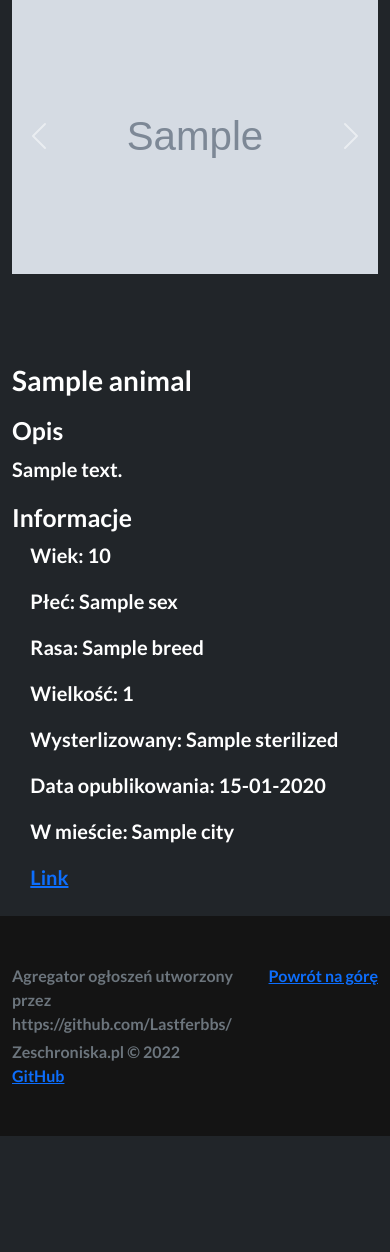
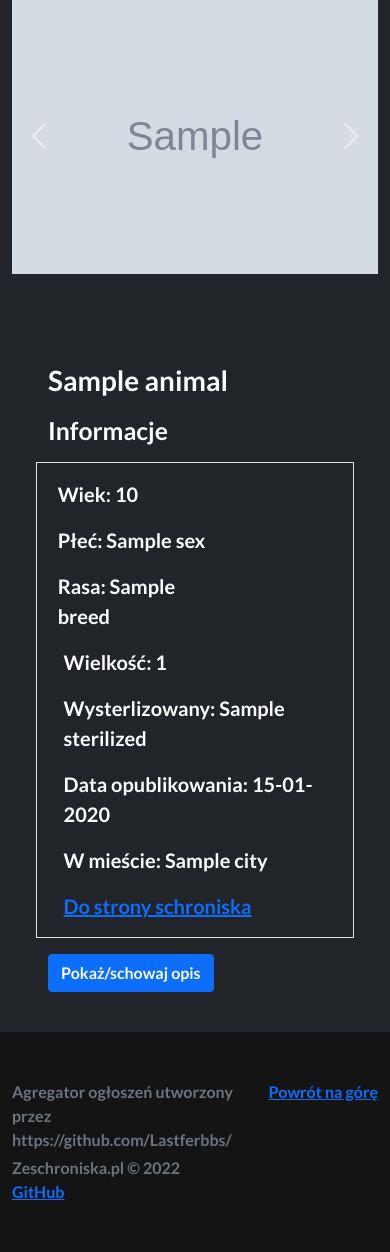
Before and after one commit to Lastferbbs/ZeSchroniska.pl, a Django app: template shelters/templates/shelters/animal_card.html in a window 390 px wide. Shown: the part 105-1357 px from the top of the page. Before the commit the page ends 1241 px from the top, so only its background shows below. Run offline with Django 3.2, Linux system fonts and the light colour scheme; the template is opened without the code that fills it: most values are stand-ins (such as "Sample title", 1, 10 or a date in 2020); grey boxes marked "Sample" are stand-in pictures; some libraries are stand-ins or nearby versions.

Commit message:
Modified animal_card.html - visual changes
Sometimes description was too long on mobile version and looked bad.
Now it is hidden in collapsed div and can be expanded by clicking on.

Also now details are above description and are put in border.

```diff
--- a/shelters/templates/shelters/animal_card.html
+++ b/shelters/templates/shelters/animal_card.html
@@ -6,7 +6,7 @@
 
 
 <div class="container-fluid">
-    <div class="row justify-content-center text-white">
+    <div class="row justify-content-center text-white" style="max-height: 100%">
         <div class="col-12 col-md-12 col-lg-6  mb-4 mt-5  justify-content-center mx-auto" style="max-width: 100%;">
             <!-- <img src={{animal.first_picture}} class="rounded " alt="..."> -->
             <div id="carouselExampleIndicators" class="carousel slide" data-bs-interval="false" data-bs-ride="true">
@@ -38,27 +38,77 @@
                 </button>
             </div>
         </div>
-        <div class="col-12 col-md-12 col-lg-6 mb-4 mt-5">
+        <div class="col-12 col-md-12 col-lg-6 mb-4 mt-5 px-5">
             <h1 class="fs-1" style="text-align:left">{{animal.name}} </h1>
-            <h2 class="fs-2" style="text-align:left">Opis </h2>
-            <p class="fs-5" style="text-align:left; overflow: auto;">{{animal.description}} </p>
+
             <h1 class="fs-1" style="text-align:left"></h1>
             <h2 class="fs-2" style="text-align:left">Informacje </h2>
+            <p></p>
+            <div class="row row-cols-auto border py-3 mb-3">
+                <div class="col-md-4">
                     <p class="fs-5" style="text-align:left; padding-left: 5%;">Wiek: {{animal.age}} </p>
                     <p class="fs-5" style="text-align:left; padding-left: 5%;">Płeć: {{animal.sex}} </p>
                     <p class="fs-5" style="text-align:left; padding-left: 5%;">Rasa: {{animal.breed}} </p>
+                </div>
+                <div class="col-md-4">
                     <p class="fs-5" style="text-align:left; padding-left: 5%;">Wielkość: {{animal.size}} </p>
-            <p class="fs-5" style="text-align:left; padding-left: 5%;">Wysterlizowany: {{animal.sterilized}} </p>
+                    <p class="fs-5" style="text-align:left; padding-left: 5%;">Wysterlizowany: {{animal.sterilized}}
+                    </p>
+
+
+                </div>
+                <div class="col-md-4">
                     <p class="fs-5" style="text-align:left; padding-left: 5%;">Data opublikowania:
                         {{animal.publication_date|date:"d-m-Y"}}
                     </p>
                     <p class="fs-5" style="text-align:left; padding-left: 5%;">W mieście:
                         {{animal.shelter.city}} </p>
-            <a class="fs-5" href="{{animal.link}}" style="text-align:left; padding-left: 5%;">Link</a>
+                    <a class="fs-5" href="{{animal.link}}" style="text-align:left; padding-left: 5%;">Do strony
+                        schroniska</a>
+                </div>
+            </div>
+
+            <h2 class="fs-2 d-none d-sm-block" style="text-align:left">Opis </h2>
+            <p class="fs-5 d-none d-sm-block" style="text-align: justify; overflow: auto;">{{animal.description}} </p>
+
+
+            <p>
+                <button class="btn btn-primary d-block d-sm-none" type="button" data-bs-toggle="collapse"
+                    data-bs-target="#collapseExample" aria-expanded="false" aria-controls="collapseExample">
+                    Pokaż/schowaj opis
+                </button>
+            </p>
+            <div class="collapse" id="collapseExample">
+                <div class="fs-5" style="text-align: left; overflow: auto;">
+                    {{animal.description}}
+                </div>
+            </div>
+
+
+
+
+
 
 
         </div>
     </div>
 </div>
 
+
+
+<!-- <div class="container">
+
+    <button class="btn btn-primary hidden visible-xs" type="button" data-bs-toggle="collapse"
+        data-target="#collapseExample" aria-expanded="false" aria-controls="collapseExample">
+        Collapse Button
+    </button>
+
+    <div class="collapse dont-collapse-sm" id="collapseExample">
+        <div class="card card-body">
+            Collapse Panel
+        </div>
+    </div>
+</div> -->
+
+
 {% endblock %}
```
Lines whose indentation alone changed are shown as unchanged.
